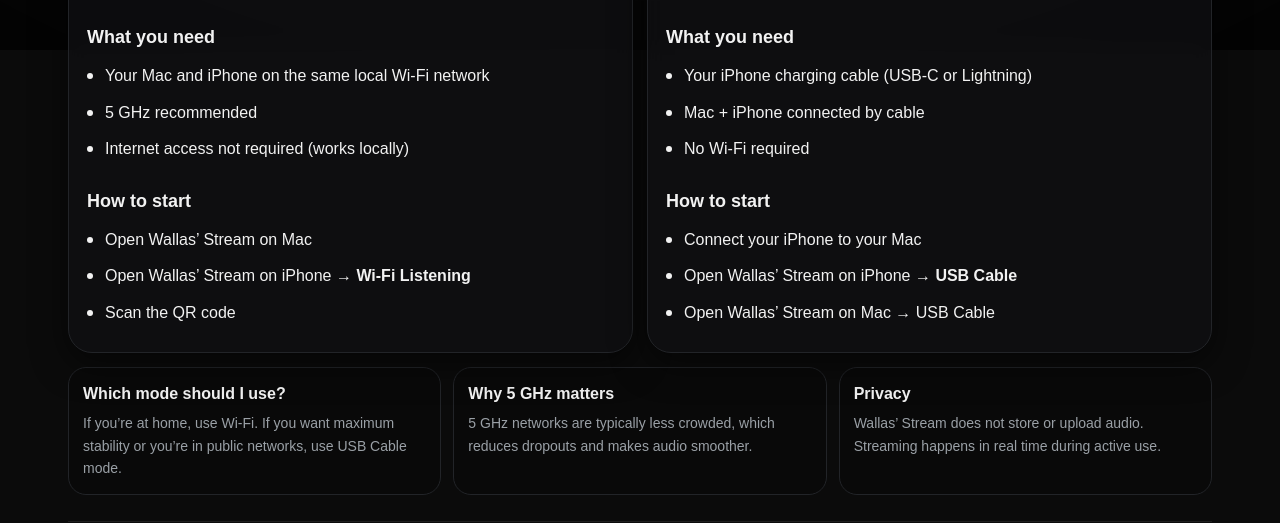
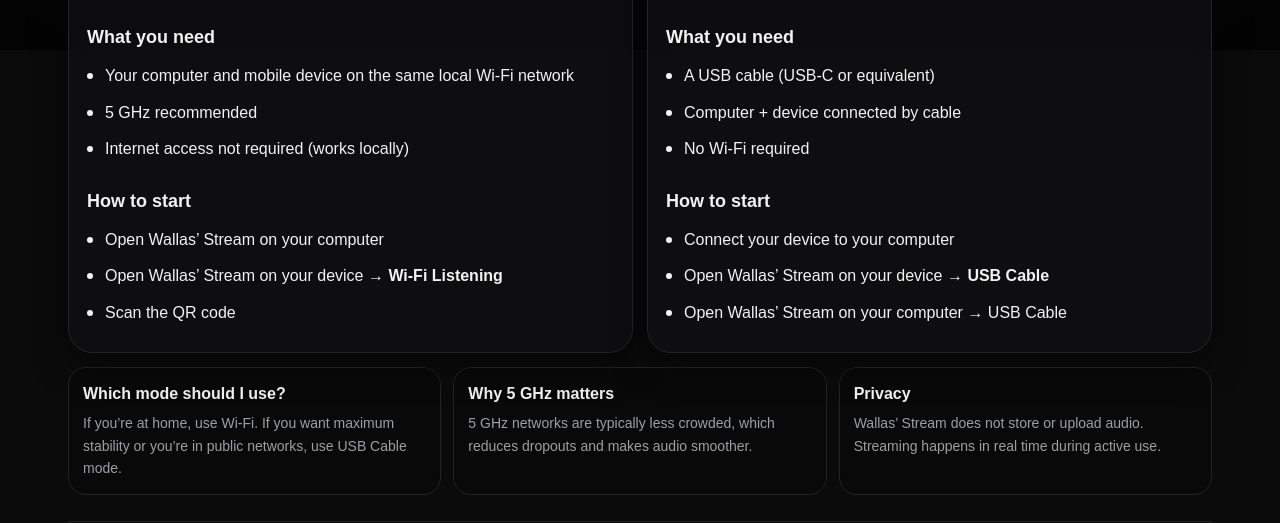
Before and after one commit to Renn-stack/wallasstream-site, a plain HTML site: page modes.html in a window 1280 px wide. Shown: the part 750-1273 px from the top of the page. Drawn offline with Linux system fonts and the light colour scheme.

Commit message:
Update instructions for Wi-Fi and USB connections

```diff
--- a/modes.html
+++ b/modes.html
@@ -348,7 +348,7 @@ Put your GIFs in the repo as:
   cursor:not-allowed;
 }
 
-/* Hide "Download for Mac now" in footer on mobile */
+/* Hide download badge in footer on mobile */
 @media (max-width: 560px){
   .footer-badge[href*="#download"]{
     display: none;
@@ -433,7 +433,7 @@ Put your GIFs in the repo as:
   </div>
 
   <ul class="list-large">
-    <li>Your Mac and iPhone on the same local Wi-Fi network</li>
+    <li>Your computer and mobile device on the same local Wi-Fi network</li>
     <li>5 GHz recommended</li>
     <li>Internet access not required (works locally)</li>
   </ul>
@@ -445,8 +445,8 @@ Put your GIFs in the repo as:
   </div>
 
   <ul class="list-large">
-    <li>Open Wallas’ Stream on Mac</li>
-    <li>Open Wallas’ Stream on iPhone → <b>Wi-Fi Listening</b></li>
+    <li>Open Wallas’ Stream on your computer</li>
+    <li>Open Wallas’ Stream on your device → <b>Wi-Fi Listening</b></li>
     <li>Scan the QR code</li>
   </ul>
 </div>
@@ -472,8 +472,8 @@ Put your GIFs in the repo as:
   </div>
 
   <ul class="list-large">
-    <li>Your iPhone charging cable (USB-C or Lightning)</li>
-    <li>Mac + iPhone connected by cable</li>
+    <li>A USB cable (USB-C or equivalent)</li>
+    <li>Computer + device connected by cable</li>
     <li>No Wi-Fi required</li>
   </ul>
 </div>
@@ -484,9 +484,9 @@ Put your GIFs in the repo as:
   </div>
 
   <ul class="list-large">
-    <li>Connect your iPhone to your Mac</li>
-    <li>Open Wallas’ Stream on iPhone → <b>USB Cable</b></li>
-    <li>Open Wallas’ Stream on Mac → USB Cable</li>
+    <li>Connect your device to your computer</li>
+    <li>Open Wallas’ Stream on your device → <b>USB Cable</b></li>
+    <li>Open Wallas’ Stream on your computer → USB Cable</li>
   </ul>
 </div>
 
```
